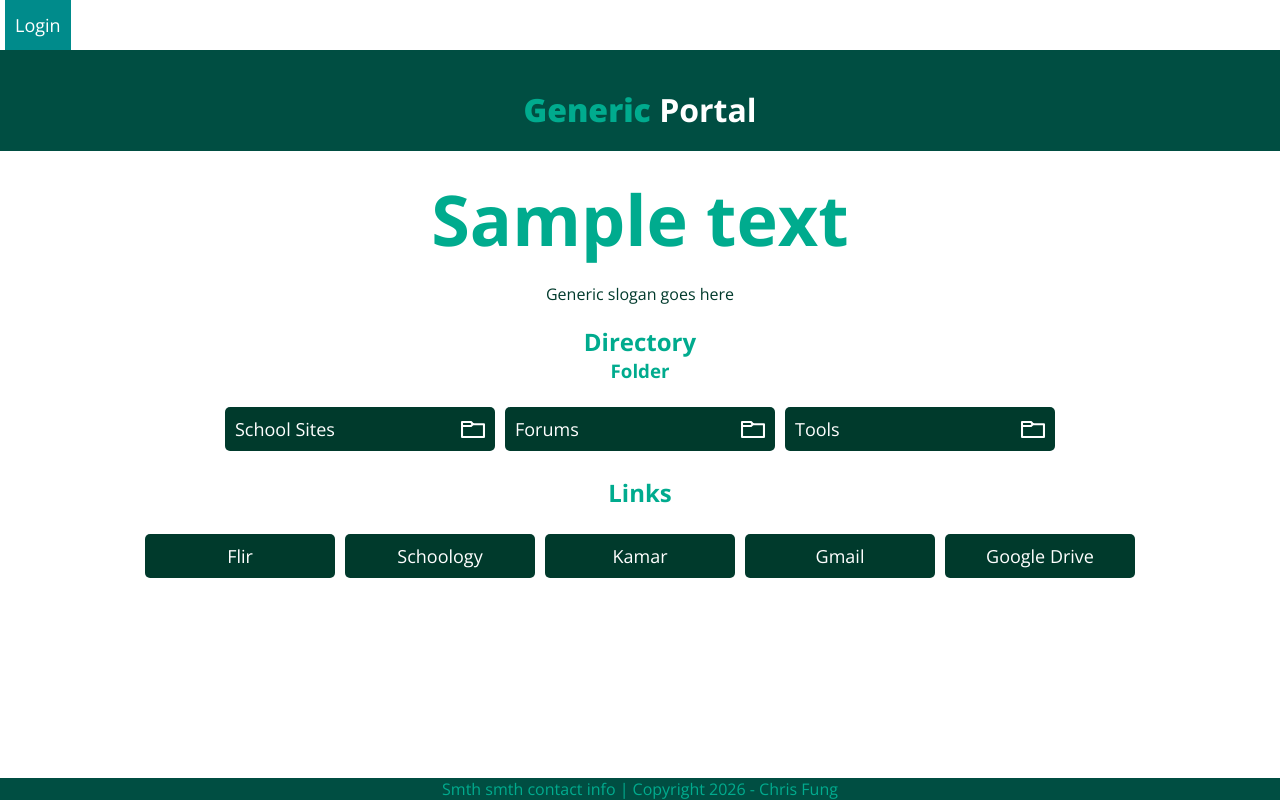
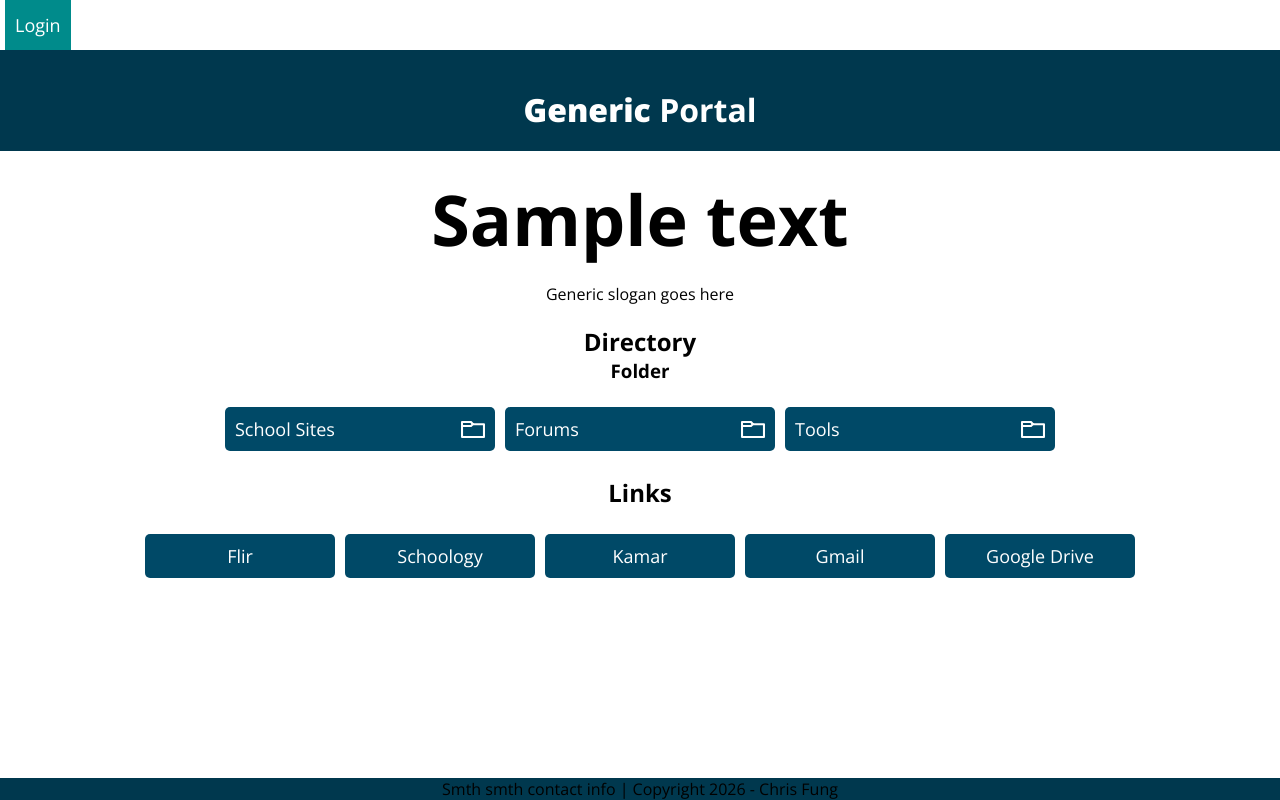
Before and after one commit to Apple-tree-creator/BHS-Student_Portal-Flask_DB, a Flask app: page /1 in a window 1280 px wide. Run offline with Flask 3, Linux system fonts and the light colour scheme; parts of the project's set-up code (start-up, migrations or seed data) failed here and were passed over.

Commit message:
New color palette

```diff
--- a/static/style.css
+++ b/static/style.css
@@ -2,26 +2,30 @@
 
 /* Default theme */
 :root {
-    --primary-color: rgb(0,78,66);
-    --secondary-color: rgb(0,171,142);
-    --contrast-color: rgb(0,58,44);
-    --alt-text-color: rgb(0,58,44);
+    --primary-color: rgb(0, 56, 78);
+    --highlight-color: rgb(9, 136, 171);
+    --button-color: rgb(0, 73, 103);
+    --heading-highlight: white;
+    --alt-text-color: white;
     --font-color: rgb(255,255,255);
-    --background-color: white;
+    --font-color2: rgb(255, 255, 255);
+    --background-color: rgb(5, 46, 62);
     --font: "Open Sans", sans-serif;
-    --home-button-color: rgba(255, 255, 255, 0.7);
+    --home-button-color: rgba(5, 46, 62, 0.7);
 }
 
-@media (prefers-color-scheme: dark) {
+@media (prefers-color-scheme: light) {
     :root {
-        --primary-color: rgb(0,78,66);
-        --secondary-color: rgb(0,171,142);
-        --contrast-color: rgb(0, 86, 74);
-        --alt-text-color: rgb(0,171,142);
+        --primary-color: rgb(0, 56, 78);
+        --secondary-color: rgb(2, 81, 112);
+        --contrast-color: rgb(0, 56, 78);
+        --heading-highlight: white;
+        --alt-text-color: white;
         --font-color: rgb(255,255,255);
-        --background-color: rgb(1, 67, 57);
+        --font-color2: black;
+        --background-color: white;
         --font: "Open Sans", sans-serif;
-        --home-button-color: rgba(1, 67, 57, 0.5);
+        --home-button-color: rgba(255, 255, 255, 0.7);
     }
 }
 /* Text formatting */
@@ -33,7 +37,7 @@ body {
 }
 
 p {
-    color: var(--alt-text-color);
+    color: var(--font-color2);
 }
 
 h1 {
@@ -43,11 +47,11 @@ h1 {
 }
 
 h2 {
-    color: var(--secondary-color);
+    color: var(--font-color2);
 }
 
 h3 {
-    color: var(--secondary-color);
+    color: var(--font-color2);
     margin-top: -20px;
     margin-bottom: -px;
 }
@@ -63,7 +67,7 @@ span {
 h1 span {
     transition: none;
     font-weight: bolder;
-    color: var(--secondary-color);
+    color: var(--heading-highlight);
 }
 
 a {
@@ -77,7 +81,7 @@ a {
 .welcome-message {
     margin-top: 20px;
     font-size: 70px;
-    color: var(--secondary-color);
+    color: var(--font-color2);
 }
 
 /* Structuring */
@@ -103,7 +107,7 @@ a {
     background-color: var(--primary-color);
 
     p {
-        color: var(--secondary-color);
+        color: var(--font-color2);
         margin: 0px;
     }
 }
@@ -142,11 +146,11 @@ a {
     border-radius: 5px;
     width: 150px;
     height: auto;
-    background-color: var(--contrast-color);
+    background-color: var(--button-color);
 }
 
 .back-button:hover {
-    background-color: var(--secondary-color);
+    background-color: var(--highlight-color);
     .anim-text {
         margin-left: 57px;
     }
@@ -155,7 +159,7 @@ a {
 
 /* folder structuring */
 .folder-button {
-    background-color: var(--contrast-color);
+    background-color: var(--button-color);
     margin: 5px;
     padding: 10px;
     border-radius: 5px;
@@ -164,7 +168,7 @@ a {
 }
 
 .folder-button:hover {
-    background-color: var(--secondary-color);
+    background-color: var(--highlight-color);
 
     .anim-text {
         margin-left: 50px;
@@ -173,7 +177,7 @@ a {
 
 /* site buttons structuring */
 .link-button {
-    background-color: var(--contrast-color);
+    background-color: var(--button-color);
     padding: 10px;
     border-radius: 5px;
     text-align: center;
@@ -182,7 +186,7 @@ a {
 }
 
 .link-button:hover, .nav-button:hover {
-    background-color: var(--secondary-color);
+    background-color: var(--highlight-color);
 }
 
 .home-button-container {
@@ -205,7 +209,7 @@ a {
     width: 200px;
     font-weight: bolder;
     color: white;
-    background-color: var(--contrast-color);
+    background-color: var(--button-color);
 }
 
 .home-button:hover{
@@ -233,7 +237,7 @@ a {
     height: 50px;
     p{
         align-content: center;
-        background-color: var(--contrast-color);
+        background-color: var(--button-color);
         margin-right: auto;
         height: 100%;
         padding-left: 10px;
--- a/templates/account.html
+++ b/templates/account.html
@@ -1,6 +1,6 @@
 <div class="accountbar">
   {% if username %}
-    <p>{{ username }}</p>
+    <p style="color: var(--font-color1)">{{ username }}</p>
     <div class="accnt-button">
       <a href="">Edit</a>
     </div>
```
